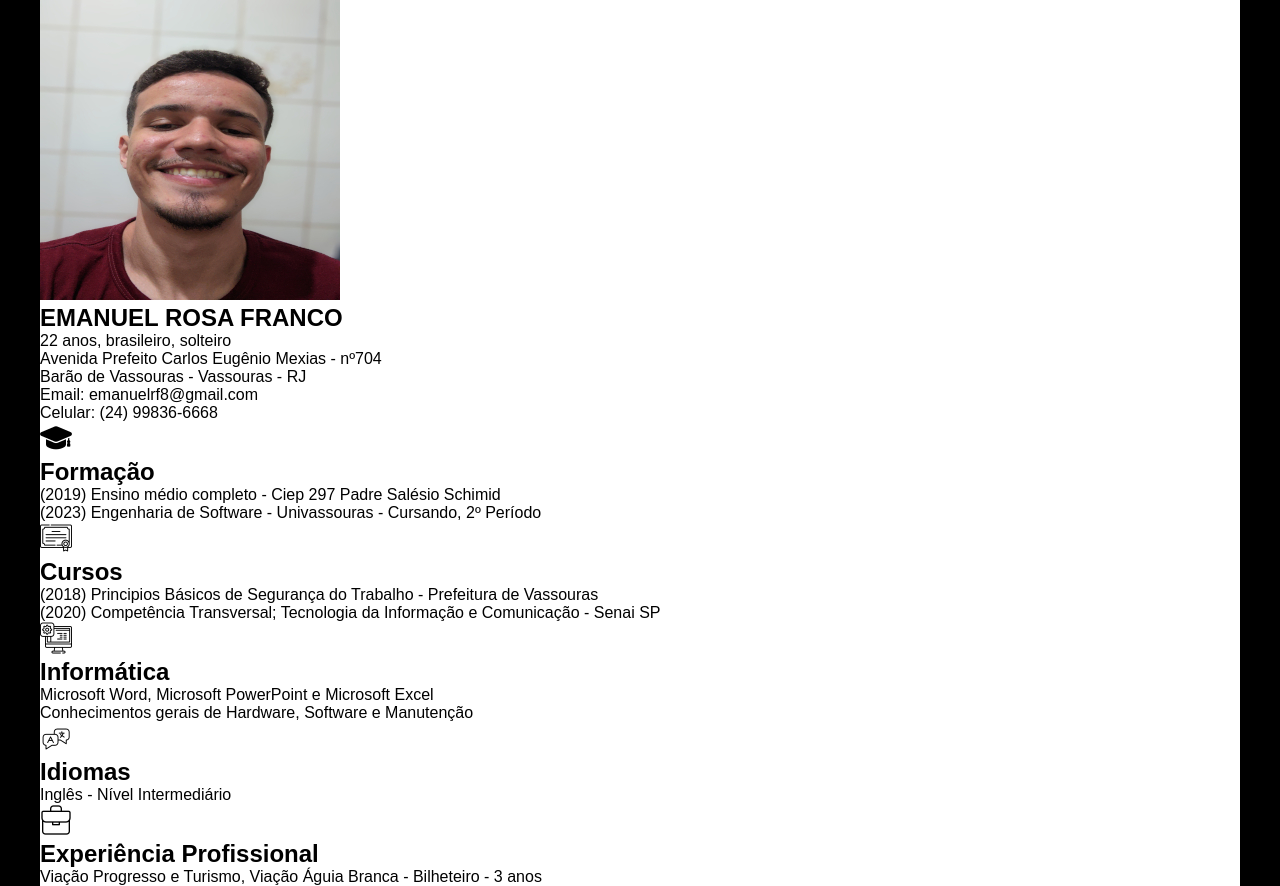
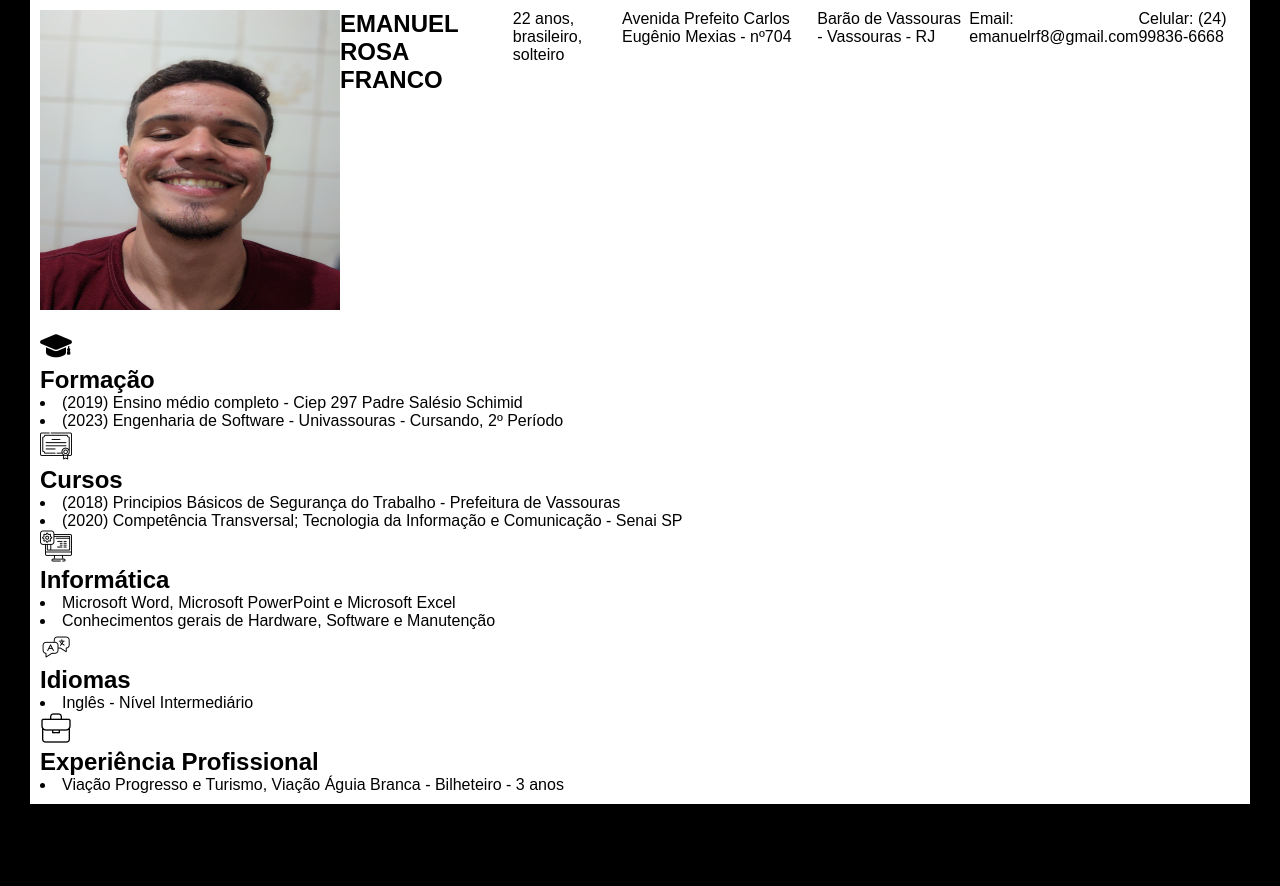
Before and after one commit to emanuelrf7/projeto-curriculo, a plain HTML site: page index.html in a window 1280 px wide. After the commit the page ends 804 px from the top, so only its background shows below. Drawn offline with Linux system fonts and the light colour scheme.

Commit message:
Atualizei o estilo

```diff
--- a/style.css
+++ b/style.css
@@ -15,4 +15,13 @@ body > div#container-1, div#container-2 {
     margin: auto;
     max-width: 1200px;
     background-color: white;
+    padding: 10px;
 }
+
+body > div#container-1 > section#informacoes-pessoais {
+    display: flex;
+}
+
+body > div#container-2 > section > ul > li {
+    list-style: inside;
+}
```
